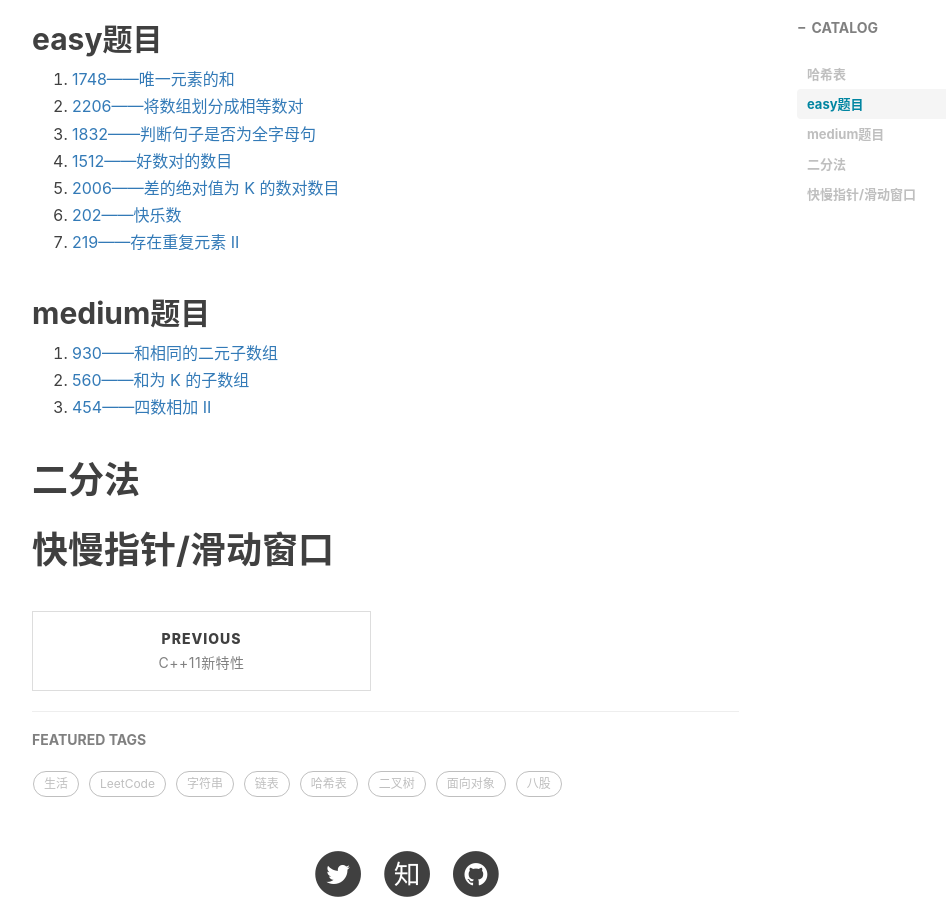
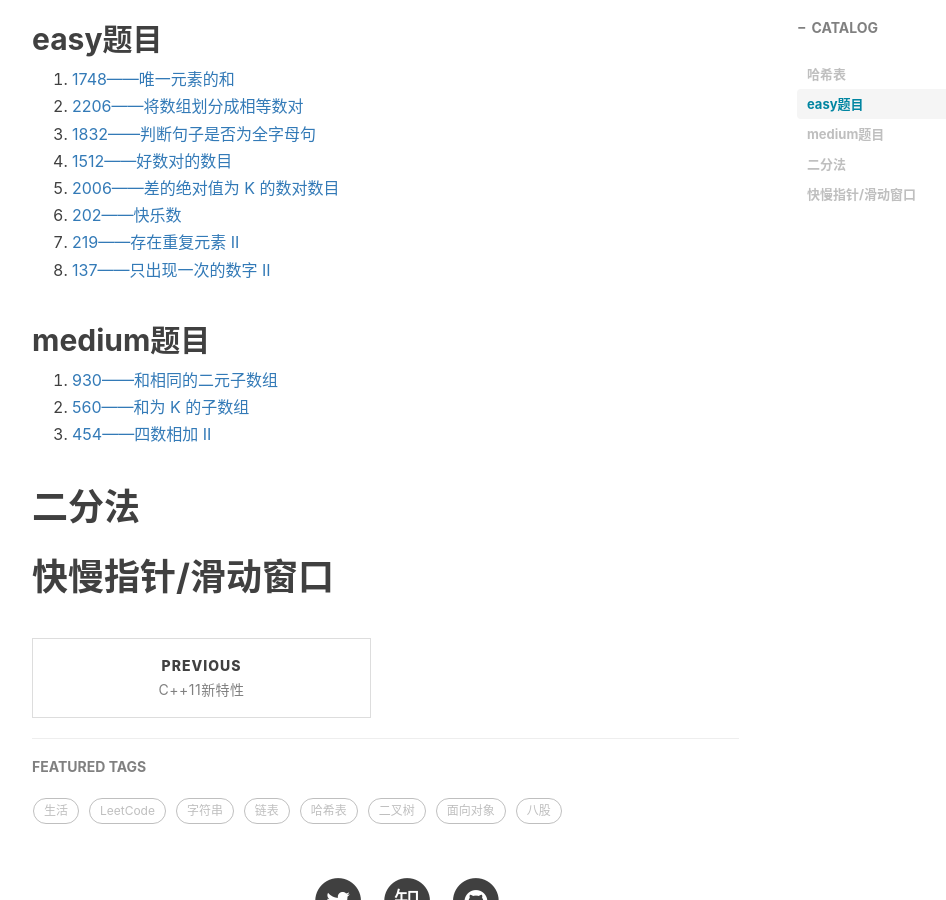
Before and after one commit to xie96808/xie96808.github.io, a Jekyll site: the page built from _posts/2022-05-22-刷题分类!.md, in a window 1280 px wide and 900 px high, scrolled down 801 px. Shown: the whole window, without its empty margins (233-1179 px from the left). Built offline with Jekyll 4.4.1, drawn with Linux system fonts in a browser that asks for light colours; nearby versions of some CDN libraries; comment, search, counter and statistics services are not loaded.

Commit message:
Update 2022-05-22-刷题分类!.md

```diff
--- a/_posts/2022-05-22-刷题分类!.md
+++ b/_posts/2022-05-22-刷题分类!.md
@@ -32,6 +32,7 @@ tags:								#标签
 5. [2006——差的绝对值为 K 的数对数目](https://leetcode.cn/problems/count-number-of-pairs-with-absolute-difference-k/)
 6. [202——快乐数](https://leetcode.cn/problems/happy-number/)
 7. [219——存在重复元素 II](https://leetcode.cn/problems/contains-duplicate-ii/)
+8. [137——只出现一次的数字 II](https://leetcode.cn/problems/single-number-ii/)
 
 ## medium题目
 
```
